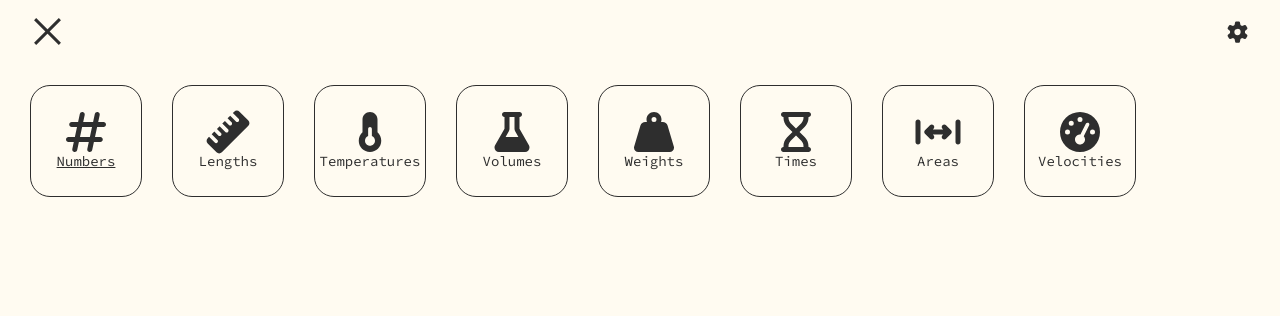
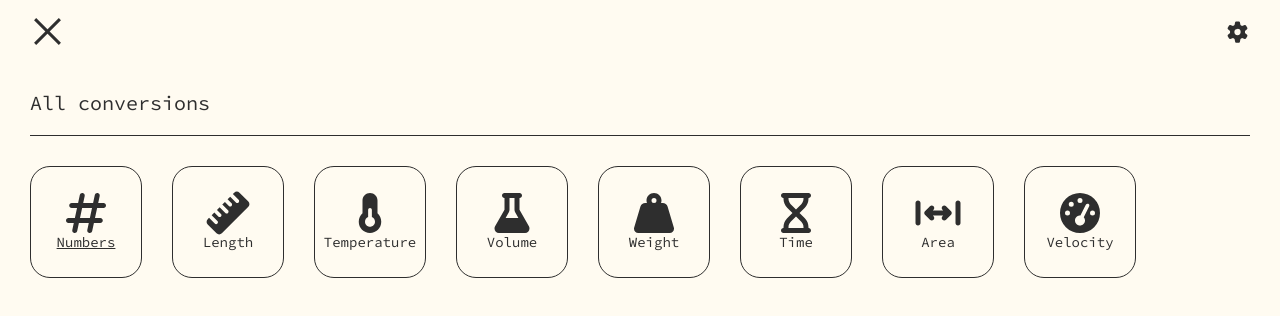
Before and after one commit to Hedevgare/conversion-tools, a Vue app: page / in a window 1280 px wide. Both pictures are taken after a click on the element 320 px from the left and 31 px from the top of the page. Shown: the top 316 px of the page. Built offline with nearby package versions, Linux system fonts and the light colour scheme.

Commit message:
feat: Add favorite units to menu
Changes the menu to show the favorited conversions; also changes how the
menu is rendered to accomodate this feature.

```diff
--- a/src/App.vue
+++ b/src/App.vue
@@ -1,15 +1,22 @@
 <script>
+import routesData from "./helpers/routesData";
+
 export default {
     data() {
         return {
-            appVersion: 'v0.9.0',
+            routesData,
+            appVersion: 'v0.9.1',
             isMenuOpen: false,
-            darkmode: localStorage.darkmode === 'true'
+            darkmode: localStorage.darkmode === 'true',
+            favoriteUnits: JSON.parse(localStorage.getItem("favoriteUnits") || '[]')
         }
     },
     mounted() {
         window.addEventListener('darkmode-toggle', (event) => {
             this.darkmode = event.detail;
+        });
+        window.addEventListener('favoriteUnits-updated', (event) => {
+            this.favoriteUnits = event.detail;
         });
     },
     computed: {
@@ -36,9 +43,6 @@ export default {
                 <div class="bar-2"></div>
                 <div class="bar-3"></div>
             </div>
-            <!-- <div class="header-title">
-                <p>Conversion Tools</p>
-            </div> -->
             <div class="definitions-button" @click="openDefinitions">
                 <font-awesome-icon :icon="['fa', 'cog']" />
             </div>
@@ -46,53 +50,26 @@ export default {
         <hr />
     </div>
     <section class="menu" :class="{ 'open': isMenuOpen, 'dark': darkmode }">
+        <div v-if="favoriteUnits.length > 0" class="menu-header">
+            <p>Favorite conversions</p>
+        </div>
         <div class="menu-container">
-            <div class="menu-item">
-                <RouterLink class="header-link" to="/" @click="toggleMenu">
-                    <font-awesome-icon :icon="['fa', 'hashtag']" />
-                    Numbers
+            <div class="menu-item" v-for="favoriteUnit in favoriteUnits" :key="favoriteUnit">
+                <RouterLink class="header-link" :to="`${routesData[favoriteUnit.toLowerCase()].url}`"
+                    @click="toggleMenu">
+                    <font-awesome-icon :icon="['fa', routesData[favoriteUnit.toLowerCase()].icon]" />
+                    {{ favoriteUnit }}
                 </RouterLink>
             </div>
-            <div class="menu-item">
-                <RouterLink class="header-link" to="/length" @click="toggleMenu">
-                    <font-awesome-icon :icon="['fa', 'ruler']" />
-                    Lengths
-                </RouterLink>
-            </div>
-            <div class="menu-item">
-                <RouterLink class="header-link" to="/temperature" @click="toggleMenu">
-                    <font-awesome-icon :icon="['fa', 'temperature-half']" />
-                    Temperatures
-                </RouterLink>
-            </div>
-            <div class="menu-item">
-                <RouterLink class="header-link" to="/volume" @click="toggleMenu">
-                    <font-awesome-icon :icon="['fa', 'flask']" />
-                    Volumes
-                </RouterLink>
-            </div>
-            <div class="menu-item">
-                <RouterLink class="header-link" to="/weight" @click="toggleMenu">
-                    <font-awesome-icon :icon="['fa', 'weight-hanging']" />
-                    Weights
-                </RouterLink>
-            </div>
-            <div class="menu-item">
-                <RouterLink class="header-link" to="/time" @click="toggleMenu">
-                    <font-awesome-icon :icon="['fa', 'hourglass']" />
-                    Times
-                </RouterLink>
-            </div>
-            <div class="menu-item">
-                <RouterLink class="header-link" to="/area" @click="toggleMenu">
-                    <font-awesome-icon :icon="['fa', 'arrows-left-right-to-line']" />
-                    Areas
-                </RouterLink>
-            </div>
-            <div class="menu-item">
-                <RouterLink class="header-link" to="/velocity" @click="toggleMenu">
-                    <font-awesome-icon :icon="['fa', 'tachometer-alt']" />
-                    Velocities
+        </div>
+        <div class="menu-header">
+            <p>All conversions</p>
+        </div>
+        <div class="menu-container">
+            <div class="menu-item" v-for="route in Object.values(routesData)" :key="route.name">
+                <RouterLink class="header-link" :to="`${route.url}`" @click="toggleMenu">
+                    <font-awesome-icon :icon="['fa', route.icon]" />
+                    {{ route.name }}
                 </RouterLink>
             </div>
         </div>
--- a/src/components/FavoriteUnit.vue
+++ b/src/components/FavoriteUnit.vue
@@ -22,6 +22,7 @@ export default {
             let favorites = JSON.parse(localStorage.getItem("favoriteUnits") || '[]');
             this.isFavorite ? favorites.push(this.name) : favorites.splice(favorites.indexOf(this.name), 1);
             localStorage.setItem("favoriteUnits", JSON.stringify(favorites));
+            window.dispatchEvent(new CustomEvent('favoriteUnits-updated', { detail: favorites }));
         }
     }
 }
--- a/src/helpers/routesData.js
+++ b/src/helpers/routesData.js
@@ -1,6 +1,8 @@
 export default {
     numbers: {
-        name: 'Number',
+        name: 'Numbers',
+        url: '/',
+        icon: 'hashtag',
         units: [
 			{ unit: 'Binary', symbol: '0b' },
 			{ unit: 'Octal', symbol: '0o' },
@@ -13,6 +15,8 @@ export default {
     },
     length: {
         name: 'Length',
+        url: '/length',
+        icon: 'ruler',
         units:[
 			{ unit: 'Meters', symbol: 'm' },
 			{ unit: 'Millimeters', symbol: 'mm' },
@@ -29,6 +33,8 @@ export default {
     },
     temperature: {
         name: 'Temperature',
+        url: '/temperature',
+        icon: 'temperature-half',
         units: [
             { unit: 'Celsius', symbol: 'ºC' },
             { unit: 'Fahrenheit', symbol: 'ºF' },
@@ -41,6 +47,8 @@ export default {
     },
     volume: {
         name: 'Volume',
+        url: '/volume',
+        icon: 'flask',
         units: [
             { unit: 'Litres', symbol: 'L' },
             { unit: 'Gallons', symbol: 'gal' },
@@ -52,6 +60,8 @@ export default {
     },
     weight: {
         name: 'Weight',
+        url: '/weight',
+        icon: 'weight-hanging',
         units: [
 			{ unit: 'Grams', symbol: 'g' },
             { unit: 'Kilograms', symbol: 'kg' },
@@ -63,6 +73,8 @@ export default {
     },
     time: {
         name: 'Time',
+        url: '/time',
+        icon: 'hourglass',
         units: [
             { unit: 'Seconds', symbol: 's' },
             { unit: 'Minutes', symbol: 'min' },
@@ -75,6 +87,8 @@ export default {
     },
     area: {
         name: 'Area',
+        url: '/area',
+        icon: 'arrows-left-right-to-line',
         units: [
             { unit: 'Square Meters', symbol: 'm²' },
             { unit: 'Ares', symbol: 'a' },
@@ -85,6 +99,8 @@ export default {
     },
     velocity: {
         name: 'Velocity',
+        url: '/velocity',
+        icon: 'tachometer-alt',
         units: [
             { unit: 'Kilometers per Hour', symbol: 'km/h' },
             { unit: 'Miles per Hour', symbol: 'mi/h' },
--- a/src/pages/Convertion.vue
+++ b/src/pages/Convertion.vue
@@ -10,6 +10,14 @@ export default {
         name: {
             type: String,
             required: true
+        },
+        url: {
+            type: String,
+            required: false
+        },
+        icon: {
+            type: String,
+            required: false
         },
         units: {
             type: Array,
--- a/src/styles/main.css
+++ b/src/styles/main.css
@@ -158,6 +158,12 @@ input:focus {
 
 .menu.open {
     display: block;
+}
+
+.menu-header {
+    margin: 15px 30px;
+    border-bottom: 1px solid var(--text);
+    font-size: 20px;
 }
 
 .menu-container {
```
